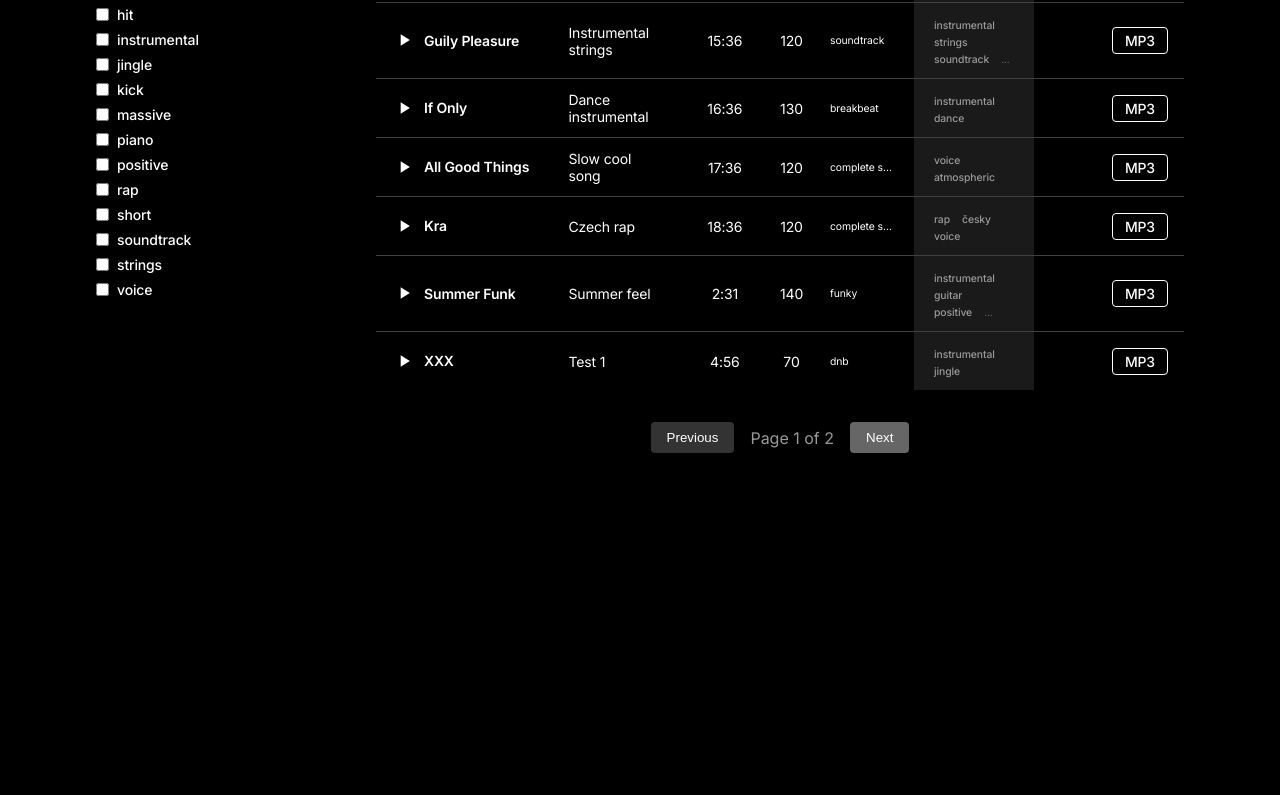
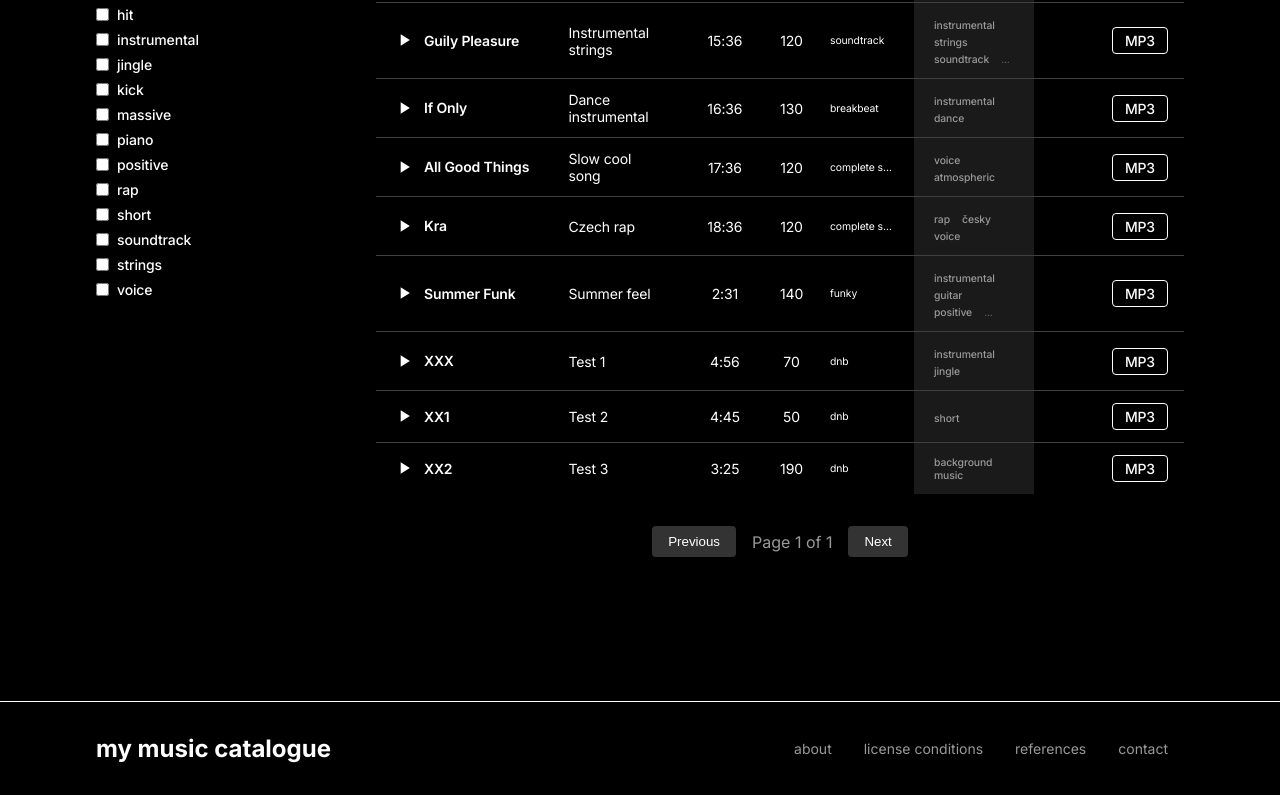
Before and after one commit to cortigiano23/hudebni-knihovna, a Next.js app: page / in a window 1280 px wide. Shown: the part 1491-2286 px from the top of the page. Before the commit the page ends 2024 px from the top, so only its background shows below. Built offline with nearby package versions, Linux system fonts and the light colour scheme.

Commit message:
vcetne footru

```diff
--- /dev/null
+++ b/components/Footer.tsx
@@ -0,0 +1,71 @@
+import React from 'react';
+import Link from 'next/link';
+
+export default function Footer() {
+  return (
+    <div style={{
+      width: '100%',
+      borderTop: '1px solid rgba(255, 255, 255, 1)',
+      marginTop: '4rem'
+    }}>
+      <footer style={{
+        padding: '2rem 2rem 2rem 6rem',
+        maxWidth: '1400px',
+        margin: '0 auto'
+      }}>
+        <div style={{
+          display: 'flex',
+          justifyContent: 'space-between',
+          alignItems: 'center'
+        }}>
+          <h1 style={{
+            fontSize: '1.5rem',
+            fontWeight: 'bold',
+            margin: 0
+          }}>
+            my music catalogue
+          </h1>
+
+          <nav style={{
+            display: 'flex',
+            gap: '2rem',
+            marginRight: '80px'
+          }}>
+            <Link href="/about" style={{
+              color: '#999',
+              textDecoration: 'none',
+              fontSize: '0.875rem',
+              transition: 'color 0.2s'
+            }}>
+              about
+            </Link>
+            <Link href="/license" style={{
+              color: '#999',
+              textDecoration: 'none',
+              fontSize: '0.875rem',
+              transition: 'color 0.2s'
+            }}>
+              license conditions
+            </Link>
+            <Link href="/references" style={{
+              color: '#999',
+              textDecoration: 'none',
+              fontSize: '0.875rem',
+              transition: 'color 0.2s'
+            }}>
+              references
+            </Link>
+            <Link href="/contact" style={{
+              color: '#999',
+              textDecoration: 'none',
+              fontSize: '0.875rem',
+              transition: 'color 0.2s'
+            }}>
+              contact
+            </Link>
+          </nav>
+        </div>
+      </footer>
+    </div>
+  );
+}
--- a/components/TracksTable.tsx
+++ b/components/TracksTable.tsx
@@ -15,7 +15,7 @@ export default function TracksTable() {
   const [isDragging, setIsDragging] = useState<'min' | 'max' | null>(null);
   const [isClient, setIsClient] = useState(false);
   const [currentPage, setCurrentPage] = useState(1);
-  const tracksPerPage = 20;
+  const tracksPerPage = 50;
   const sliderRef = useRef<HTMLDivElement>(null);
 
   // Calculate pagination
--- a/pages/index.tsx
+++ b/pages/index.tsx
@@ -1,6 +1,7 @@
 import React from "react";
 import TracksTable from "@/components/TracksTable";
 import Image from "next/image";
+import Footer from "@/components/Footer";
 
 export default function Home() {
   return (
@@ -50,18 +51,18 @@ export default function Home() {
           fontSize: "14px",
           lineHeight: 1.6,
           backgroundColor: "rgba(255, 255, 255, 0.05)",
-          padding: "24px",
+          padding: "23px",
           borderRadius: "8px",
           height: "300px",
           overflow: "auto"
         }}>
           <p style={{ marginBottom: "16px" }}>
-          Welcome to my music catalogue! I am a composer dedicated to creating original music for a wide variety of projects, including film scores, TV commercials, jingles, and more.
+         Welcome! I`m Simon, a composer dedicated to creating original music for a wide variety of projects, including film scores, TV commercials, jingles, and more.
           <br></br><br></br>
           My music is available for creators seeking the perfect soundtrack to elevate their work. Here you will find a diverse selection of my compositions, ready for download in high-quality formats.
           <br></br><br></br>
           For licensing music for a specific project, please contact me directly via email or phone to discuss the details and secure the appropriate rights.
-          Thank you!
+          Thank you and enjoy the music!
                     </p>
 
         </div>
@@ -69,6 +70,8 @@ export default function Home() {
 
       {/* Original TracksTable section */}
       <TracksTable />
+
+      <Footer />
     </main>
   );
 }
--- a/pages/tracks.tsx
+++ b/pages/tracks.tsx
@@ -1,6 +1,7 @@
 import React from "react";
 import TracksTable from "../components/TracksTable";
 import Image from "next/image";
+import Footer from "@/components/Footer";
 
 export default function TracksPage() {
   return (
@@ -65,6 +66,8 @@ export default function TracksPage() {
       </div>
 
       <TracksTable />
+
+      <Footer />
     </>
   );
 }
```
